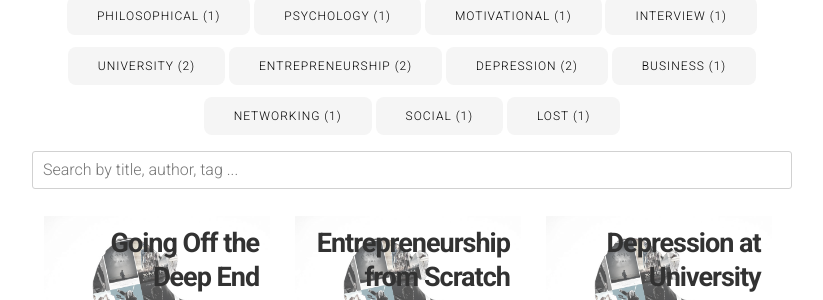
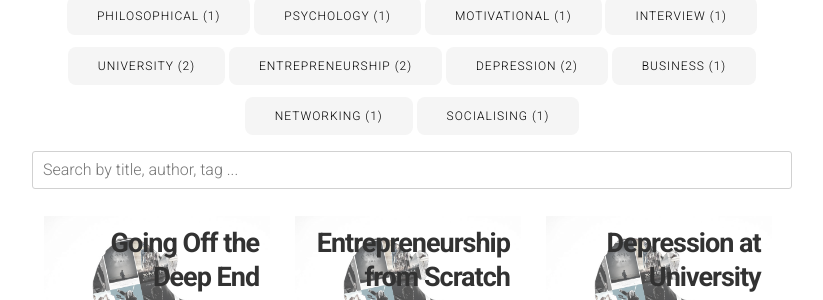
Before and after one commit to kualistories/kuali-website, a Jekyll site: the page built from index.html, in a window 1280 px wide. Shown: the part 762-1062 px from the top of the page, without its empty margins (228-1051 px from the left). Built offline with Jekyll 4.4.1, drawn with Linux system fonts in a browser that asks for light colours.

Commit message:
Update 2017-10-01-Wee-Rock-going-off-the-deep-end.markdown

```diff
--- a/_posts/2017-10-01-Wee-Rock-going-off-the-deep-end.markdown
+++ b/_posts/2017-10-01-Wee-Rock-going-off-the-deep-end.markdown
@@ -3,7 +3,7 @@ layout: post
 title: Going Off the Deep End
 author: Kueh Wee Rock
 date: 2017-10-01
-tags: university social lost
+tags: university socialising
 silhouette: /img/sil1.jpg
 background: /img/bg1.jpg
 summary: In university, there is an absence of short term goals. You know you have to do something, but what?
```
